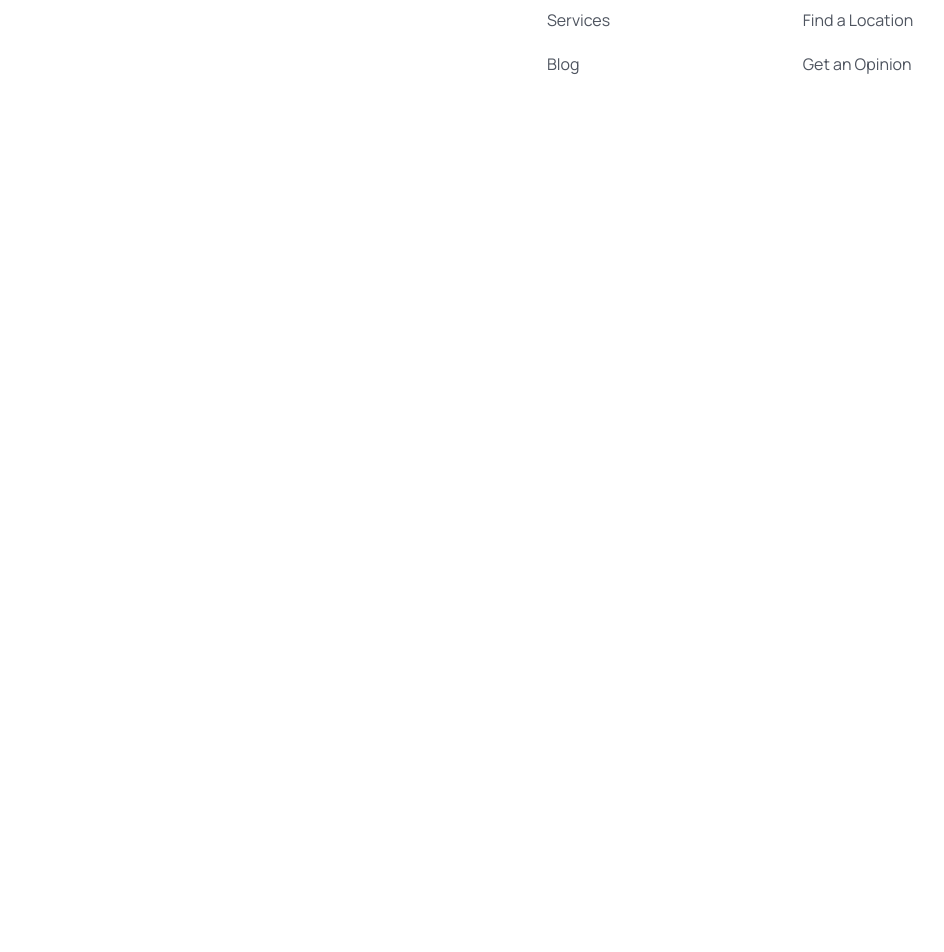
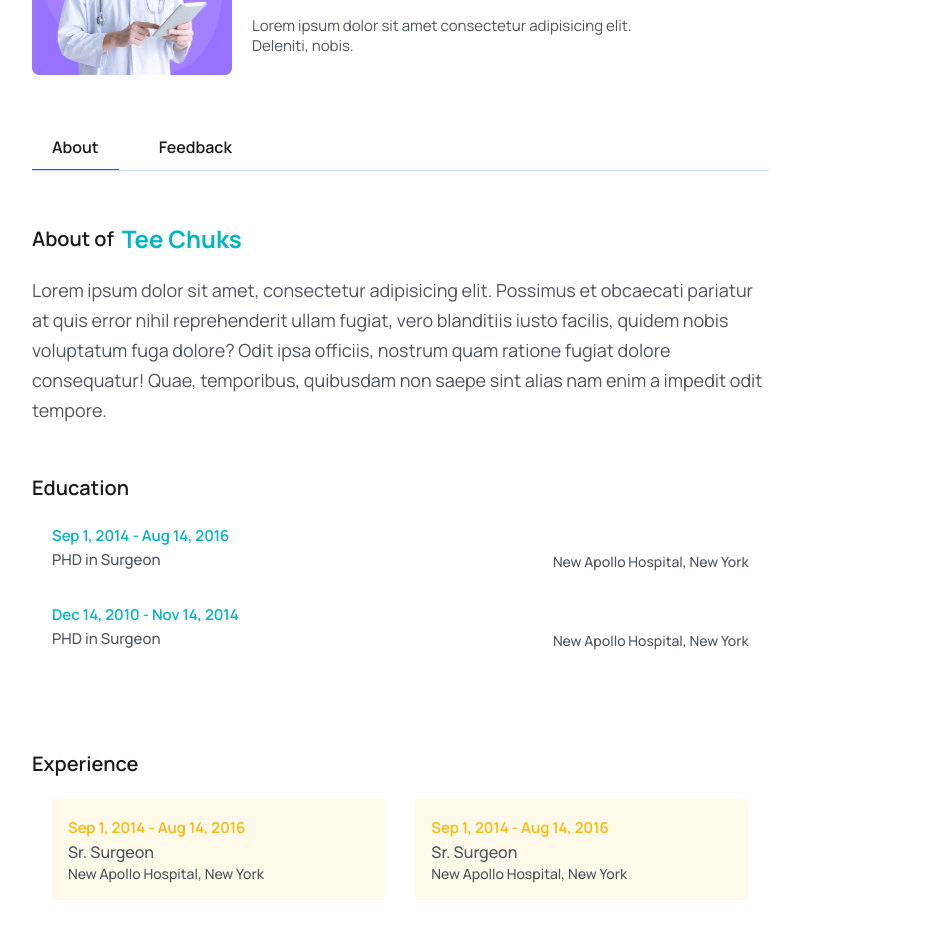
Before and after one commit to kngtee/medcare, a React (Vite) app: page /doctors/1 in a window 1280 px wide. Shown: the part 300-1252 px from the top of the page, without its empty margins (43-987 px from the left). Before the commit the page ends 800 px from the top, so only its background shows below. Built offline with nearby package versions, Linux system fonts and the light colour scheme; the HTML template or start-up script is replaced by a standard one.

Commit message:
Doctors About

```diff
--- /dev/null
+++ b/src/pages/Doctors/DoctorAbout.jsx
@@ -0,0 +1,92 @@
+import { formulateDate } from "../../utils/formulateDate";
+
+const DoctorAbout = () => {
+  return (
+    <>
+      <div>
+        <h3 className="text-[20px] leading-[30px] text-headingColor font-semibold flex items-center gap-2">
+          About of
+          <span className="text-irisBlueColor font-bold text-[24px] leading-9">
+            Tee Chuks
+          </span>
+        </h3>
+        <p className="text__para">
+          Lorem ipsum dolor sit amet, consectetur adipisicing elit. Possimus et
+          obcaecati pariatur at quis error nihil reprehenderit ullam fugiat,
+          vero blanditiis iusto facilis, quidem nobis voluptatum fuga dolore?
+          Odit ipsa officiis, nostrum quam ratione fugiat dolore consequatur!
+          Quae, temporibus, quibusdam non saepe sint alias nam enim a impedit
+          odit tempore.
+        </p>
+      </div>
+
+      <div className="mt-12">
+        <h3 className="text-[20px] leading-[30px] text-headingColor font-semibold">
+          Education
+        </h3>
+
+        <ul className="pt-4 md:p-5">
+          <li className="flex flex-col sm:flex-row sm:justify-between sm:items-end md:gap-5 mb-[30px]">
+            <div>
+              <span className="text-irisBlueColor text-[15px] leading-6 font-semibold">
+                {formulateDate("09-01-2014")} - {formulateDate("08-14-2016")}
+              </span>
+              <p className="text-[15px] leading-6 font-medium text-textColor">
+                PHD in Surgeon
+              </p>
+            </div>
+            <p className="text-[14px] leading-5 font-medium text-textColor">
+              New Apollo Hospital, New York
+            </p>
+          </li>
+          <li className="flex flex-col sm:flex-row sm:justify-between sm:items-end md:gap-5 mb-[30px]">
+            <div>
+              <span className="text-irisBlueColor text-[15px] leading-6 font-semibold">
+                {formulateDate("12-14-2010")} - {formulateDate("11-14-2014")}
+              </span>
+              <p className="text-[15px] leading-6 font-medium text-textColor">
+                PHD in Surgeon
+              </p>
+            </div>
+            <p className="text-[14px] leading-5 font-medium text-textColor">
+              New Apollo Hospital, New York
+            </p>
+          </li>
+        </ul>
+      </div>
+
+      <div className="mt-12">
+        <h3 className="text-[20px] leading-[30px] text-headingColor font-semibold">
+          Experience
+        </h3>
+
+        <ul className="grid sm:grid-cols-2 gap-[30px] pt-4 md:p-5">
+          <li className="p-4 rounded bg-[#fff9ea]">
+            <span className="text-yellowColor text-[15px] leading-6 font-semibold">
+              {formulateDate("09-01-2014")} - {formulateDate("08-14-2016")}
+            </span>
+            <p className="text-[16px] leading-6 font-medium text-textColor">
+              Sr. Surgeon
+            </p>
+            <p className="text-[14px] leading-5 font-medium text-textColor">
+              New Apollo Hospital, New York
+            </p>
+          </li>
+          <li className="p-4 rounded bg-[#fff9ea]">
+            <span className="text-yellowColor text-[15px] leading-6 font-semibold">
+              {formulateDate("09-01-2014")} - {formulateDate("08-14-2016")}
+            </span>
+            <p className="text-[16px] leading-6 font-medium text-textColor">
+              Sr. Surgeon
+            </p>
+            <p className="text-[14px] leading-5 font-medium text-textColor">
+              New Apollo Hospital, New York
+            </p>
+          </li>
+        </ul>
+      </div>
+    </>
+  );
+};
+
+export default DoctorAbout;
--- a/src/pages/Doctors/DoctorDetails.jsx
+++ b/src/pages/Doctors/DoctorDetails.jsx
@@ -1,7 +1,77 @@
-import React from "react";
+import { useState } from "react";
+import doctorImg from "../../assets/images/doctor-img02.png";
+import starIcon from "../../assets/images/Star.png";
+import DoctorAbout from "./DoctorAbout";
+import Feedback from "./Feedback";
 
 const DoctorDetails = () => {
-  return <div>DoctorDetails</div>;
+  const [tab, setTab] = useState("about");
+
+  return (
+    <section>
+      <div className="max-w-[1170px] px-5 mx-auto">
+        <div className="grid md:grid-cols-3 gap-[50px]">
+          <div className="md:col-span-2">
+            <div className="flex items-center gap-5">
+              <figure className="max-w-[200px] max-h-[200px]">
+                <img src={doctorImg} alt="" className="w-full" />
+              </figure>
+
+              <div>
+                <span className="bg-[#ccf0f3] text-irisBlueColor py-1 px-6 lg:py-2 lg:px-6 text-[12px] leading-4 lg:text-[16px] lg:leading-7 font-semibold rounded">
+                  Surgeon
+                </span>
+                <h3 className="text-headingColor text-[22px] leading-9 mt-3 font-bold">
+                  Tee Chuks
+                </h3>
+                <div className="flex items-center gap-[6px]">
+                  <span className="flex items-center gap-[6px] text-[14px] leading-5 lg:text-[16px] lg:leading-7 font-semibold text-headingColor">
+                    <img src={starIcon} alt="" /> 4.8
+                  </span>
+                  <span className="text-[14px] leading-5 lg:text-[16px] lg:leading-7 font-[400] text-textColor">
+                    (274)
+                  </span>
+                </div>
+
+                <p className="text__para text-[14px] leading-5 md:text-[15px] max-w-[390px]">
+                  Lorem ipsum dolor sit amet consectetur adipisicing elit.
+                  Deleniti, nobis.
+                </p>
+              </div>
+            </div>
+
+            <div className="mt-[50px] border-b border-solid border-[#0066ff34]">
+              <button
+                onClick={() => setTab("about")}
+                className={`${
+                  tab === "about" && "border-b border-solid border-primaryColor"
+                } py-2 px-5 mr-5 text-[16px] leading-7 text-headingColor font-semibold`}
+              >
+                About
+              </button>
+
+              <button
+                onClick={() => setTab("feedback")}
+                className={`${
+                  tab === "feedback" &&
+                  "border-b border-solid border-primaryColor"
+                } py-2 px-5 mr-5 text-[16px] leading-7 text-headingColor font-semibold`}
+              >
+                Feedback
+              </button>
+            </div>
+
+            <div className="mt-[50px]">
+              {tab === "about" && <DoctorAbout />}
+              {tab === "feedback" && <Feedback />}
+            </div>
+          </div>
+
+          <div className=""></div>
+        </div>
+      </div>
+    </section>
+  );
 };
 
 export default DoctorDetails;
--- a/src/pages/Doctors/Doctors.jsx
+++ b/src/pages/Doctors/Doctors.jsx
@@ -1,5 +1,6 @@
-// import DoctorCard from "./../../components/Doctors/DoctorCard";
-// import { doctor } from "./../../assets/data/doctors";
+import DoctorCard from "./../../components/Doctors/DoctorCard";
+import { doctors } from "./../../assets/data/doctors";
+import Testimonial from "../../components/Testimonial/Testimonial";
 
 const Doctors = () => {
   return (
@@ -13,7 +14,34 @@
               className="py-4 pl-4 pr-2 bg-transparent w-full focus:outline-none cursor-pointer placeholder:text-textColor"
               placeholder="Search Doctor"
             />
+            <button className="btn mt-0 rounded-[0px] rounded-r-md">
+              Search
+            </button>
           </div>
+        </div>
+      </section>
+
+      <section>
+        <div className="container">
+          <div className="grid grid-cols-1 sm:grid-cols-2 md:grid-cols-3 lg:grid-cols-4 gap-5 lg:gap-[30px] ">
+            {doctors.map((doctor) => (
+              <DoctorCard key={doctor.id} doctor={doctor} />
+            ))}
+          </div>
+        </div>
+      </section>
+
+      <section>
+        <div className="container">
+          <div className="xl:w-[470px] mx-auto">
+            <h2 className="heading text-center">What our patient say</h2>
+            <p className="text__para text-center">
+              World-class care for everyone. Our health system offers unmatched,
+              expert health care.
+            </p>
+          </div>
+
+          <Testimonial />
         </div>
       </section>
     </>
--- /dev/null
+++ b/src/pages/Doctors/Feedback.jsx
@@ -0,0 +1,10 @@
+
+
+
+const Feedback = () => {
+  return (
+    <div>Feedback</div>
+  )
+}
+
+export default Feedback
--- /dev/null
+++ b/src/utils/formulateDate.js
@@ -0,0 +1,6 @@
+export const formulateDate = (date, config) => {
+  const defaultOptions = { day: "numeric", month: "short", year: "numeric" };
+  const options = config ? config : defaultOptions;
+
+  return new Date(date).toLocaleDateString("en-US", options);
+};
```
